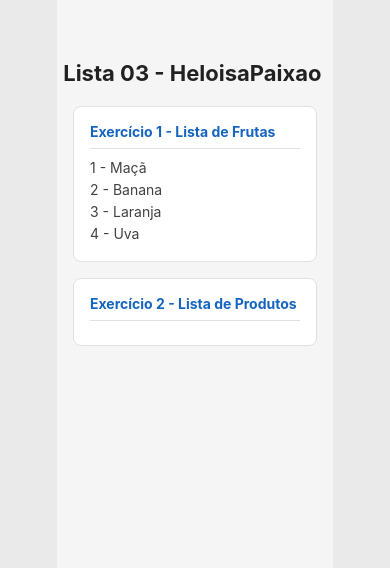
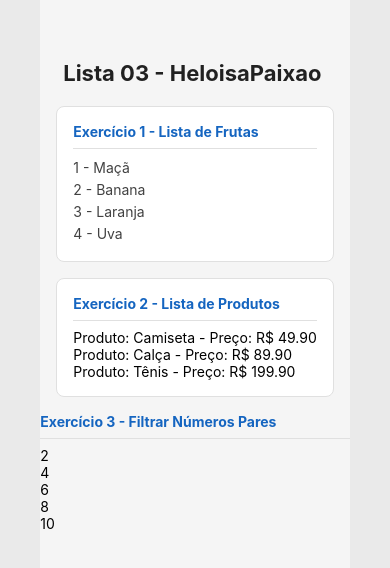
Before and after one commit to heloisagpaixao/ETAPA-3---SENAI, a React Native app in the folder mobile/react_native/first-app/: screen / in a window 390 px wide. Shown: the top 568 px of the page. Built offline with nearby package versions, Linux system fonts and the light colour scheme.

Commit message:
atualizações (02/03/2026)

```diff
--- a/mobile/react_native/first-app/src/jsx_exercises/lista03.js
+++ b/mobile/react_native/first-app/src/jsx_exercises/lista03.js
@@ -8,6 +8,7 @@ export default function Lista03() {
         { id: 2, nome: "Calça", preco: 89.90 },
         { id: 3, nome: "Tênis", preco: 199.90 },
     ];
+    const numeros = [1, 2, 3, 4, 5, 6, 7, 8, 9, 10];
 
     return (
         <ScrollView style={styles.container}>
@@ -24,7 +25,22 @@ export default function Lista03() {
 
             <View style={styles.card}>
                 <Text style={styles.label}>Exercício 2 - Lista de Produtos </Text>
+                {produtos.map((produt) => (
+                    <Text key={produt.id}>
+                        Produto: {produt.nome} - Preço: R$ {produt.preco.toFixed(2)}
+                    </Text>
+                ))}
+            </View>
 
+            <View>
+                <Text style={styles.label}>Exercício 3 - Filtrar Números Pares </Text>
+                {numeros
+                    .filter((numero) => numero % 2 == 0)
+                    .map((number) => (
+                        <Text key={number}>
+                            {number}
+                        </Text>
+                    ))}
             </View>
 
         </ScrollView>
```
